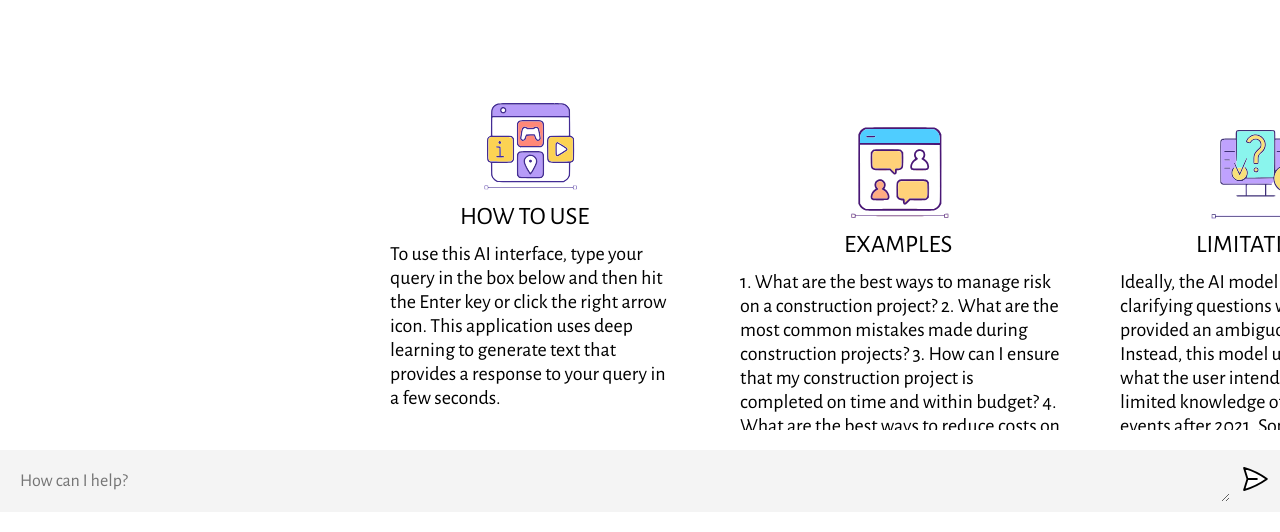
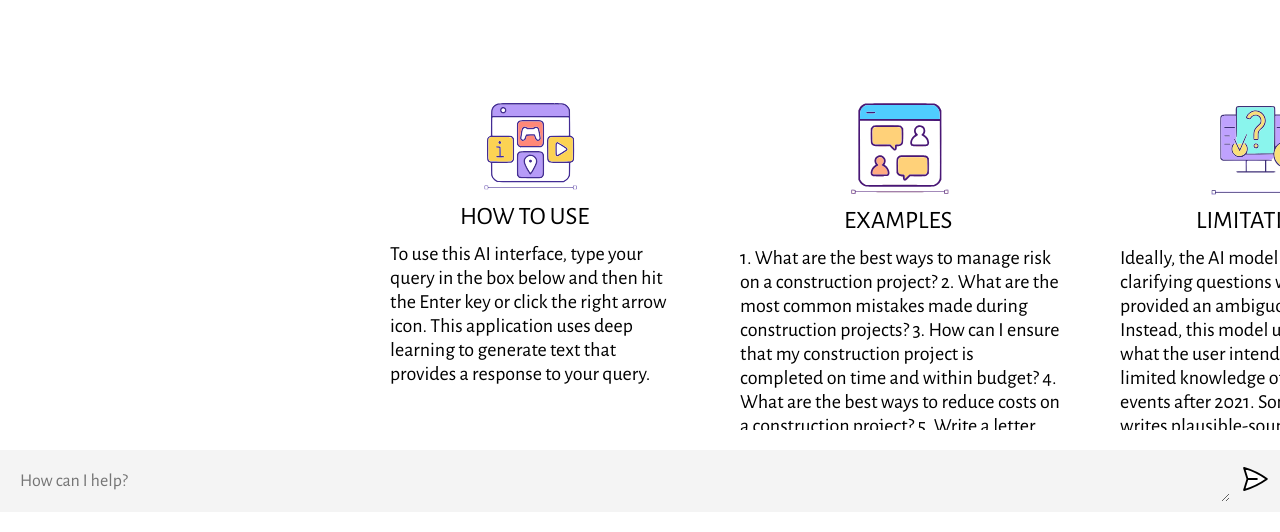
Before and after one commit to HomekitLimited/open_ai_code, a website built with Vite: page client/index.html in a window 1280 px wide. Shown: the part 268-800 px from the top of the page. Built offline with nearby package versions, Linux system fonts and the light colour scheme.

Commit message:
Text changed

```diff
--- a/client/index.html
+++ b/client/index.html
@@ -25,7 +25,7 @@
         <div id="txt-titl"><span> VIRTUAL ASSISTANT </span></div>
         <img class="img-capa" src="assets/img-capa.svg" alt="">
         <div id="txt-capT"><span> HOW TO USE</span></div>
-        <div id="txt-capa"><span> To use this AI interface, type your query in the box below and then hit the Enter key or click the right arrow icon. This application uses deep learning to generate text that provides a response to your query in a few seconds. </span></div>
+        <div id="txt-capa"><span> To use this AI interface, type your query in the box below and then hit the Enter key or click the right arrow icon. This application uses deep learning to generate text that provides a response to your query. </span></div>
         <img class="img-exam" src="assets/img-exam.svg" alt="">
         <div id="txt-exaT"><span> EXAMPLES</span></div>
         <div id="txt-exam"><span> 1. What are the best ways to manage risk on a construction project? 2. What are the most common mistakes made during construction projects? 3. How can I ensure that my construction project is completed on time and within budget? 4. What are the best ways to reduce costs on a construction project? 5. Write a letter ... 6. Write an email ... 7. Write a method statement ... </span></div>
```
